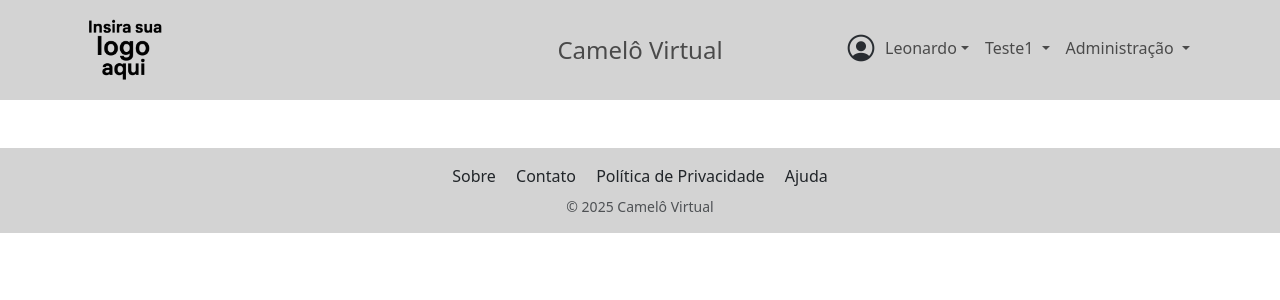
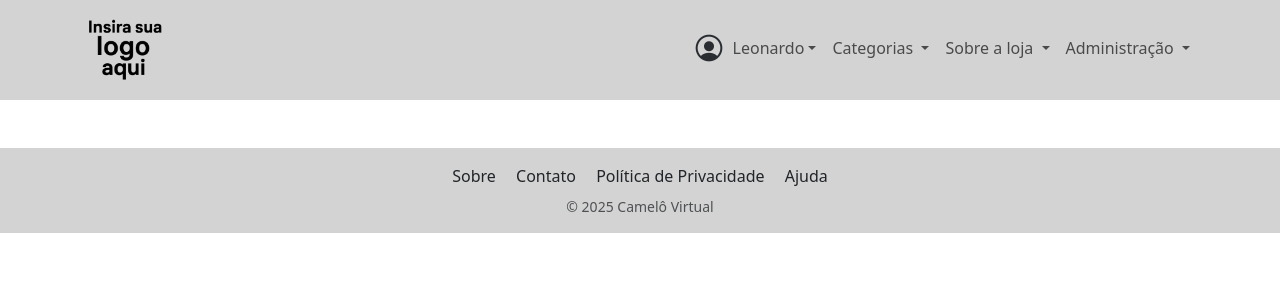
Before and after one commit to LeonardoRodeghiero/CameloVirtual, a Django app: page / in a window 1280 px wide. Shown: the top 300 px of the page. Run offline with Django 5.2, Linux system fonts and the light colour scheme.

Commit message:
Terminando o front da tela de index

```diff
--- a/paginas/templates/paginas/index.html
+++ b/paginas/templates/paginas/index.html
@@ -26,15 +26,7 @@
             width: 80px;
             object-fit: contain;
         }
-        .navbar-center-title {
-            position: absolute;
-            left: 50%;
-            top: 50%;
-            transform: translate(-50%, -50%);
-            pointer-events: none;
-            z-index: 2;
-            white-space: nowrap;
-        }
+
         .navbar-nav .nav-link:hover {
             color: var(--preto) !important;
             border-radius: 0.25rem;
@@ -85,6 +77,23 @@
         .navbar-toggler:hover,
         .navbar-toggler:focus {
         background-color: var(--cinza-claro);
+        }
+
+
+        .navbar-center-title {
+            position: absolute;
+            left: 50%;
+            top: 50%;
+            transform: translate(-50%, -50%);
+            pointer-events: none;
+            z-index: 2;
+            white-space: nowrap;
+        }
+
+        @media (min-width: 991px) and (max-width: 1400px) {
+            .navbar-center-title {
+                display: none;
+            }
         }
 
 
@@ -153,7 +162,9 @@
             </a>
             <ul class="dropdown-menu dropdown-menu-end" aria-labelledby="mobileProfileDropdown">
             <li><a class="dropdown-item" href="#">Meu Perfil</a></li>
-            <li><a class="dropdown-item" href="#">Configurações</a></li>
+            <li><a class="dropdown-item" href="#">Histórico de Pedidos</a></li>
+            <li><a class="dropdown-item" href="#">Meu Carrinho</a></li>
+
             <li><hr class="dropdown-divider"></li>
             <li><a class="dropdown-item" href="#">Sair</a></li>
             </ul>
@@ -185,7 +196,9 @@
         </a>
         <ul class="dropdown-menu dropdown-menu-end" aria-labelledby="profileDropdown">
             <li><a class="dropdown-item" href="#">Meu Perfil</a></li>
-            <li><a class="dropdown-item" href="#">Configurações</a></li>
+            <li><a class="dropdown-item" href="#">Histórico de Pedidos</a></li>
+            <li><a class="dropdown-item" href="#">Meu Carrinho</a></li>
+
             <li><hr class="dropdown-divider"></li>
             <li><a class="dropdown-item" href="#">Sair</a></li>
         </ul>
@@ -193,14 +206,27 @@
 
         <li class="nav-item dropdown d-none d-lg-block">
             <a class="nav-link dropdown-toggle" href="#" id="dropdownMenu1" role="button" data-bs-toggle="dropdown" aria-expanded="false">
-                Teste1
+                Categorias
             </a>
             <ul class="dropdown-menu" aria-labelledby="dropdownMenu1">
-                <li><span class="dropdown-item-text">Informação extra do Teste1</span></li>
-                <li><a class="dropdown-item" href="#">Ação 1</a></li>
-                <li><a class="dropdown-item" href="#">Ação 2</a></li>
+                <li><span class="dropdown-item-text">Filtre por categorias</span></li>
+                <!-- Colocar aqui as categorias vinculada ao banco de dados -->
+                <!-- <li><a class="dropdown-item" href="#">Ação 1</a></li> -->
             </ul>
         </li>
+
+        <li class="nav-item dropdown d-none d-lg-block">
+            <a class="nav-link dropdown-toggle" href="#" id="dropdownMenu1" role="button" data-bs-toggle="dropdown" aria-expanded="false">
+                Sobre a loja
+            </a>
+            <ul class="dropdown-menu" aria-labelledby="dropdownMenu1">
+                <li><span class="dropdown-item-text">Informações adicionais</span></li>
+                <li><a class="dropdown-item" href="#">Quem somos</a></li>
+                <li><a class="dropdown-item" href="#">Localização e Atendimento</a></li>
+
+            </ul>
+        </li>
+
         <li class="nav-item dropdown d-none d-lg-block">
             <a class="nav-link dropdown-toggle" href="#" id="dropdownMenu2" role="button" data-bs-toggle="dropdown" aria-expanded="false">
                 Administração
@@ -226,22 +252,37 @@
         <div class="d-lg-none w-100">
     <div class="accordion" id="mobileMenuAccordion">
 
-        <!-- Teste1 -->
+        <!-- Categorias -->
         <div class="accordion-item">
-            <h2 class="accordion-header" id="headingTeste1">
-                <button class="accordion-button collapsed" type="button" data-bs-toggle="collapse" data-bs-target="#collapseTeste1" aria-expanded="false" aria-controls="collapseTeste1">
-                    Teste1
+            <h2 class="accordion-header" id="headingCategorias">
+                <button class="accordion-button collapsed" type="button" data-bs-toggle="collapse" data-bs-target="#collapseCategorias" aria-expanded="false" aria-controls="collapseCategorias">
+                    Categorias
                 </button>
             </h2>
-            <div id="collapseTeste1" class="accordion-collapse collapse" aria-labelledby="headingTeste1" data-bs-parent="#mobileMenuAccordion">
+            <div id="collapseCategorias" class="accordion-collapse collapse" aria-labelledby="headingCategorias" data-bs-parent="#mobileMenuAccordion">
                 <div class="accordion-body">
-                    <span class="dropdown-item-text">Informação extra do Teste1</span>
-                    <a href="#" class="dropdown-item">Ação 1</a>
-                    <a href="#" class="dropdown-item">Ação 2</a>
+                    <span class="dropdown-item-text">Filtre por Categorias</span>
+                    <!-- Colocar aqui as categorias vinculada ao banco de dados -->
+                    <!-- <a href="#" class="dropdown-item">Ação 1</a> -->
                 </div>
             </div>
         </div>
+        <!-- Sobre a loja -->
+        <div class="accordion-item">
+            <h2 class="accordion-header" id="headingSobrealoja">
+                <button class="accordion-button collapsed" type="button" data-bs-toggle="collapse" data-bs-target="#collapseSobrealoja" aria-expanded="false" aria-controls="collapseSobrealoja">
+                    Sobre a loja
+                </button>
+            </h2>
+            <div id="collapseSobrealoja" class="accordion-collapse collapse" aria-labelledby="headingSobrealoja" data-bs-parent="#mobileMenuAccordion">
+                <div class="accordion-body">
+                    <span class="dropdown-item-text">Informações Adicionais</span>
+                    <a href="#" class="dropdown-item">Quem Somos</a>
+                    <a href="#" class="dropdown-item">Localização e Atendimento</a>
 
+                </div>
+            </div>
+        </div>
         <!-- Administração -->
         <div class="accordion-item">
             <h2 class="accordion-header" id="headingAdmin">
```
